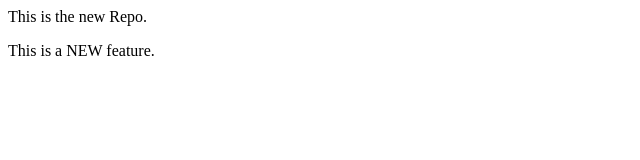
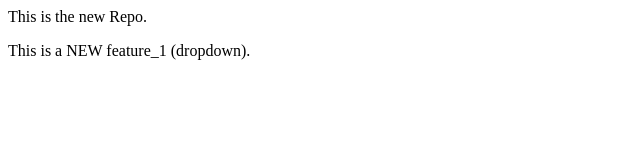
Before and after one commit to Satwik-ec/localrepo, a plain HTML site: page index.html in a window 1280 px wide. Shown: the full height of the page, 0-640 px from the left. Drawn offline with Linux system fonts and the light colour scheme.

Commit message:
Add dropdown

```diff
--- a/index.html
+++ b/index.html
@@ -1,2 +1,2 @@
 <p> This is the new Repo.</p>
-<p> This is a NEW feature.</p>
+<p> This is a NEW feature_1 (dropdown).</p>
```
